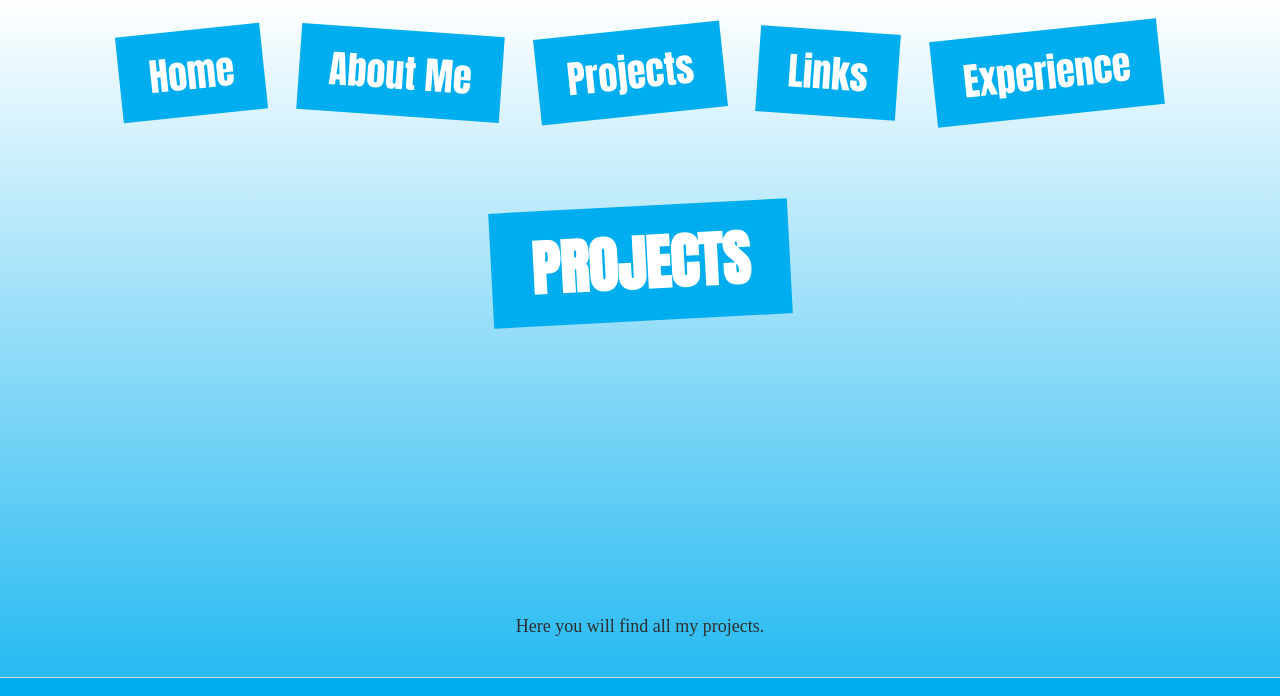
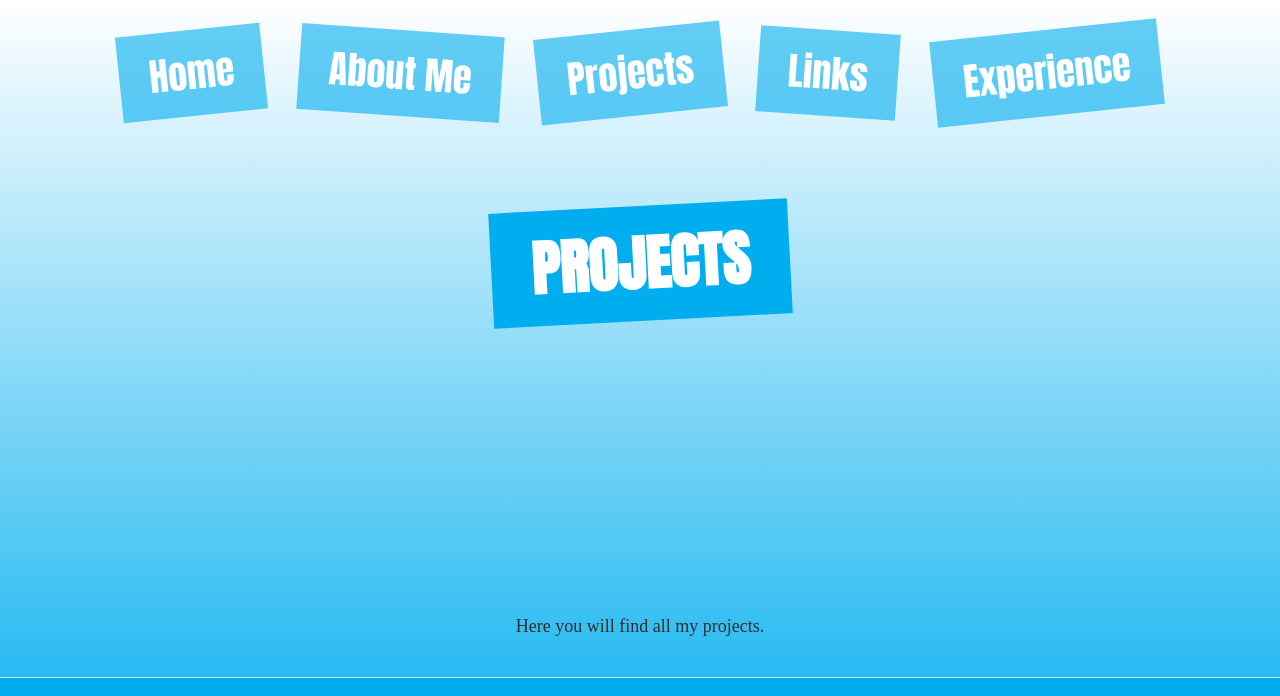
Before and after one commit to ivanoviedomarinNav/CV-WebSite, a plain HTML site: page projects.html in a window 1280 px wide. Shown: the top 696 px of the page. Drawn offline with nearby package versions, Linux system fonts and the light colour scheme.

Commit message:
Low opacity on projects top-menu links

```diff
--- a/projects.css
+++ b/projects.css
@@ -7,7 +7,7 @@ body {
 }
 
 .top-menu a {
-    background: #00aeef;
+    background: rgba(0, 174, 239, 0.6);
     color: #ffffff;
 }
 
```
